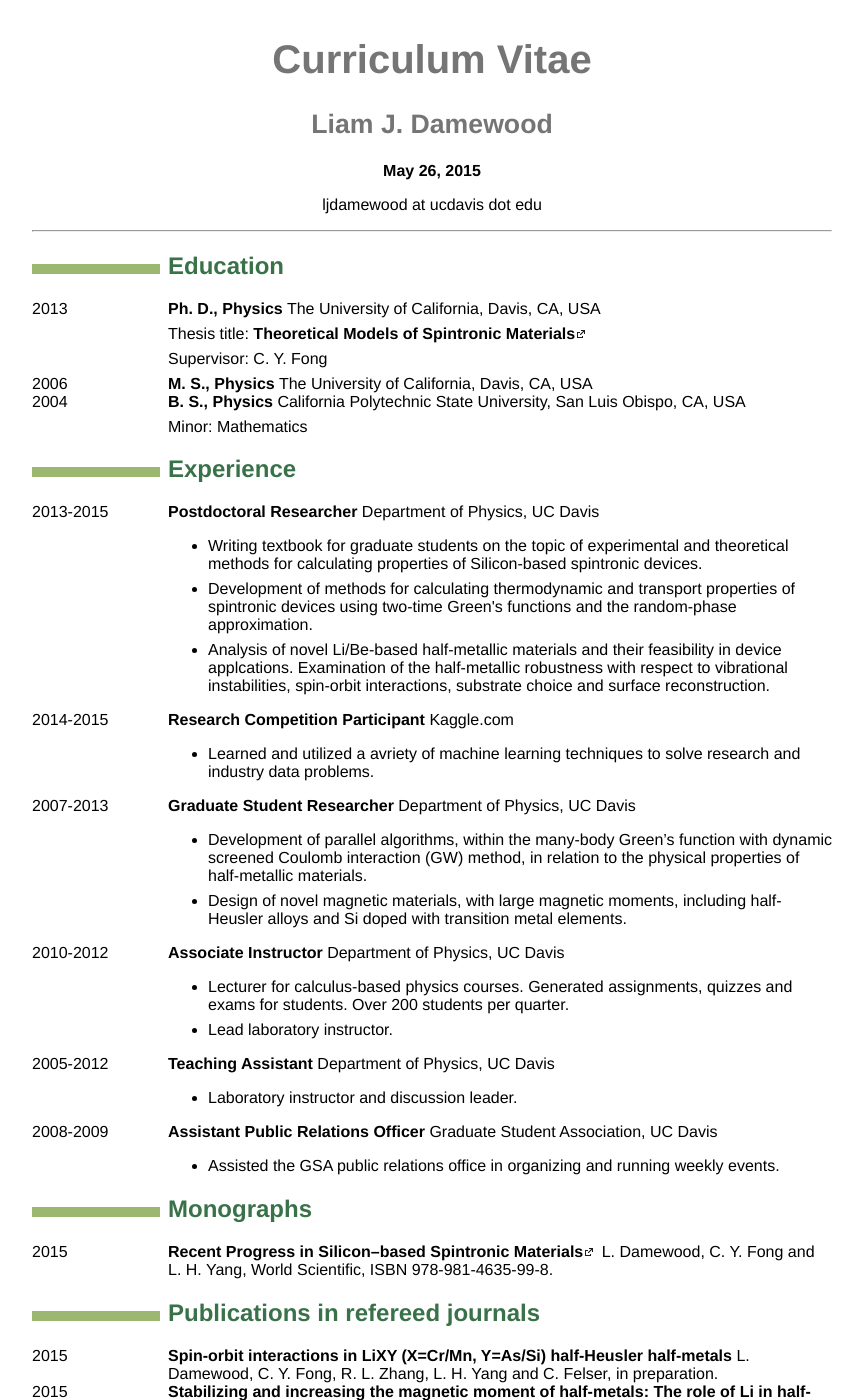
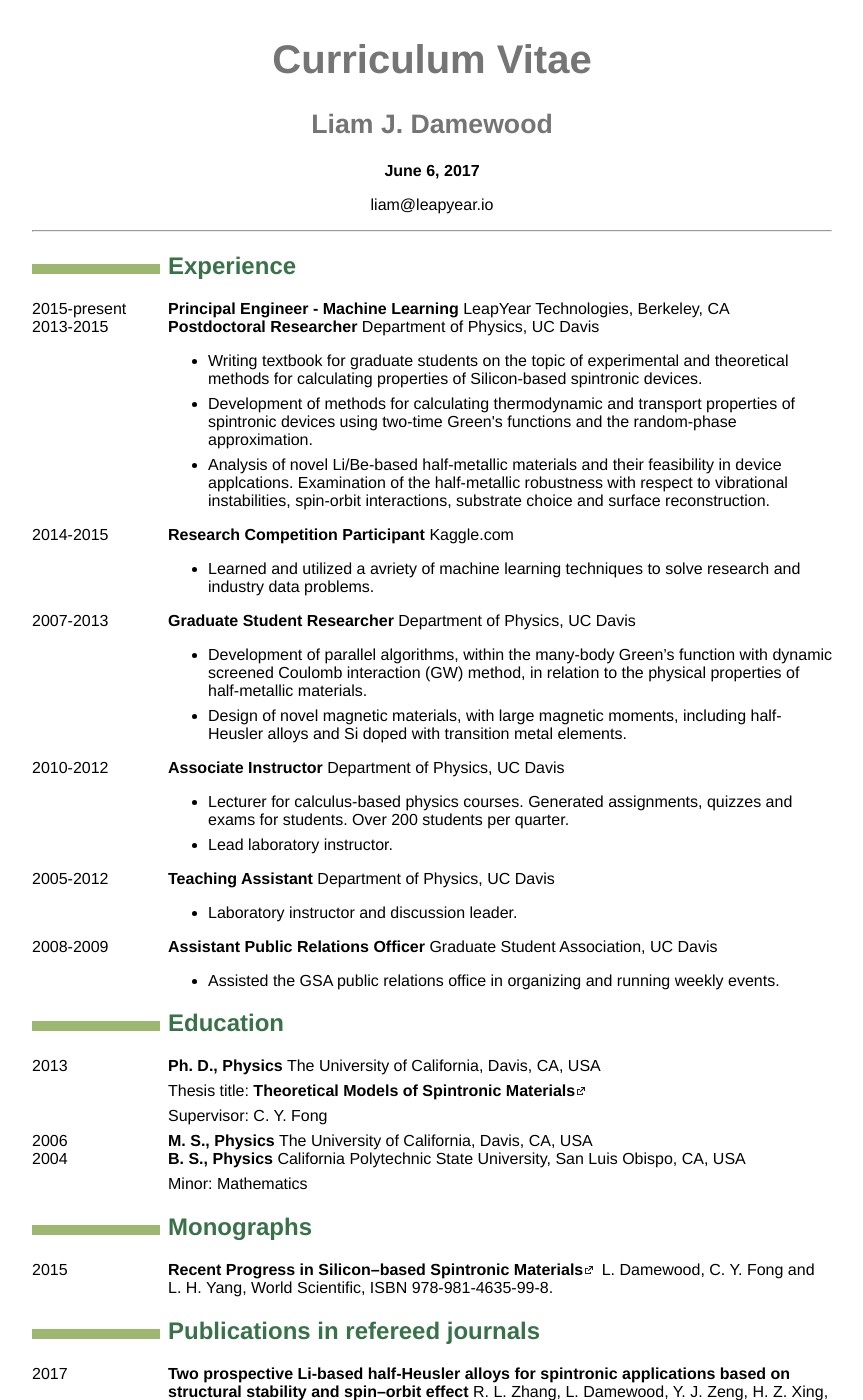
Before and after one commit to ldamewood/ldamewood.github.io, a Jekyll site: the page cv.html, which Jekyll copies as it is, in a window 1280 px wide and 1400 px high. Shown: the whole window, without its empty margins (208-1071 px from the left). Built offline with Jekyll 4.4.1, drawn with Linux system fonts in a browser that asks for light colours; some of the changed text lies outside the part shown.

Commit message:
Update cv.html

```diff
--- a/cv.html
+++ b/cv.html
@@ -5,7 +5,6 @@
   <meta http-equiv="Content-Style-Type" content="text/css" />
   <meta name="generator" content="pandoc" />
   <meta name="author" content="Liam J. Damewood" />
-  <meta name="date" content="2015-05-26" />
   <title>Curriculum Vitae</title>
   <style type="text/css">code{white-space: pre;}</style>
   <link rel="stylesheet" href="style_chmduquesne.css" type="text/css" />
@@ -15,29 +14,17 @@
 <div id="header">
 <h1 class="title">Curriculum Vitae</h1>
 <h2 class="author">Liam J. Damewood</h2>
-<h3 class="date">May 26, 2015</h3>
+<h3 class="date">June 6, 2017</h3>
 </div>
 <blockquote>
-<p>ljdamewood at ucdavis dot edu</p>
+<p>liam@leapyear.io</p>
 </blockquote>
 <hr />
-<h2 id="education">Education</h2>
-<dl>
-<dt>2013</dt>
-<dd><p><strong>Ph. D., Physics</strong> The University of California, Davis, CA, USA</p>
-<p>Thesis title: <a href="http://gradworks.umi.com/36/02/3602035.html"><strong>Theoretical Models of Spintronic Materials</strong></a></p>
-<p>Supervisor: C. Y. Fong</p>
-</dd>
-<dt>2006</dt>
-<dd><strong>M. S., Physics</strong> The University of California, Davis, CA, USA
-</dd>
-<dt>2004</dt>
-<dd><p><strong>B. S., Physics</strong> California Polytechnic State University, San Luis Obispo, CA, USA</p>
-<p>Minor: Mathematics</p>
-</dd>
-</dl>
 <h2 id="experience">Experience</h2>
 <dl>
+<dt>2015-present</dt>
+<dd><strong>Principal Engineer - Machine Learning</strong> LeapYear Technologies, Berkeley, CA
+</dd>
 <dt>2013-2015</dt>
 <dd><p><strong>Postdoctoral Researcher</strong> Department of Physics, UC Davis</p>
 <ul>
@@ -79,6 +66,21 @@
 </ul>
 </dd>
 </dl>
+<h2 id="education">Education</h2>
+<dl>
+<dt>2013</dt>
+<dd><p><strong>Ph. D., Physics</strong> The University of California, Davis, CA, USA</p>
+<p>Thesis title: <a href="http://gradworks.umi.com/36/02/3602035.html"><strong>Theoretical Models of Spintronic Materials</strong></a></p>
+<p>Supervisor: C. Y. Fong</p>
+</dd>
+<dt>2006</dt>
+<dd><strong>M. S., Physics</strong> The University of California, Davis, CA, USA
+</dd>
+<dt>2004</dt>
+<dd><p><strong>B. S., Physics</strong> California Polytechnic State University, San Luis Obispo, CA, USA</p>
+<p>Minor: Mathematics</p>
+</dd>
+</dl>
 <h2 id="monographs">Monographs</h2>
 <dl>
 <dt>2015</dt>
@@ -87,8 +89,8 @@
 </dl>
 <h2 id="publications-in-refereed-journals">Publications in refereed journals</h2>
 <dl>
-<dt>2015</dt>
-<dd><strong>Spin-orbit interactions in LiXY (X=Cr/Mn, Y=As/Si) half-Heusler half-metals</strong> L. Damewood, C. Y. Fong, R. L. Zhang, L. H. Yang and C. Felser, in preparation.
+<dt>2017</dt>
+<dd><strong>Two prospective Li-based half-Heusler alloys for spintronic applications based on structural stability and spin–orbit effect</strong> R. L. Zhang, L. Damewood, Y. J. Zeng, H. Z. Xing, C. Y. Fong, L. H. Yang, R. W. Peng and C. Felser, submitted.
 </dd>
 <dt>2015</dt>
 <dd><strong><a href="http://journals.aps.org/prb/abstract/10.1103/PhysRevB.91.064409">Stabilizing and increasing the magnetic moment of half-metals: The role of Li in half-Heusler LiMnZ (Z = N, P, Si)</a></strong> L. Damewood, B. Busemeyer, M. Shaughnessy, C. Y. Fong, L. H. Yang and C. Felser, Phys. Rev. B 91 064409.
```
Also changed, not shown: other parts of cv.html (+6 -5 lines).
